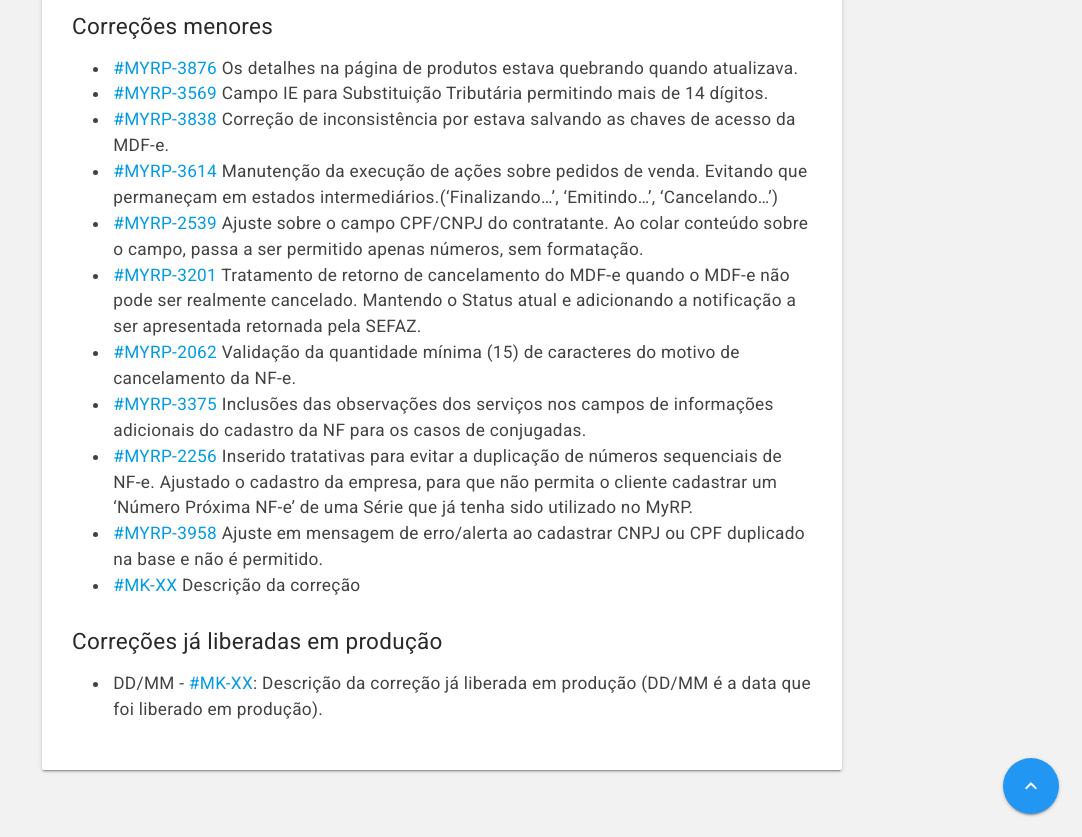
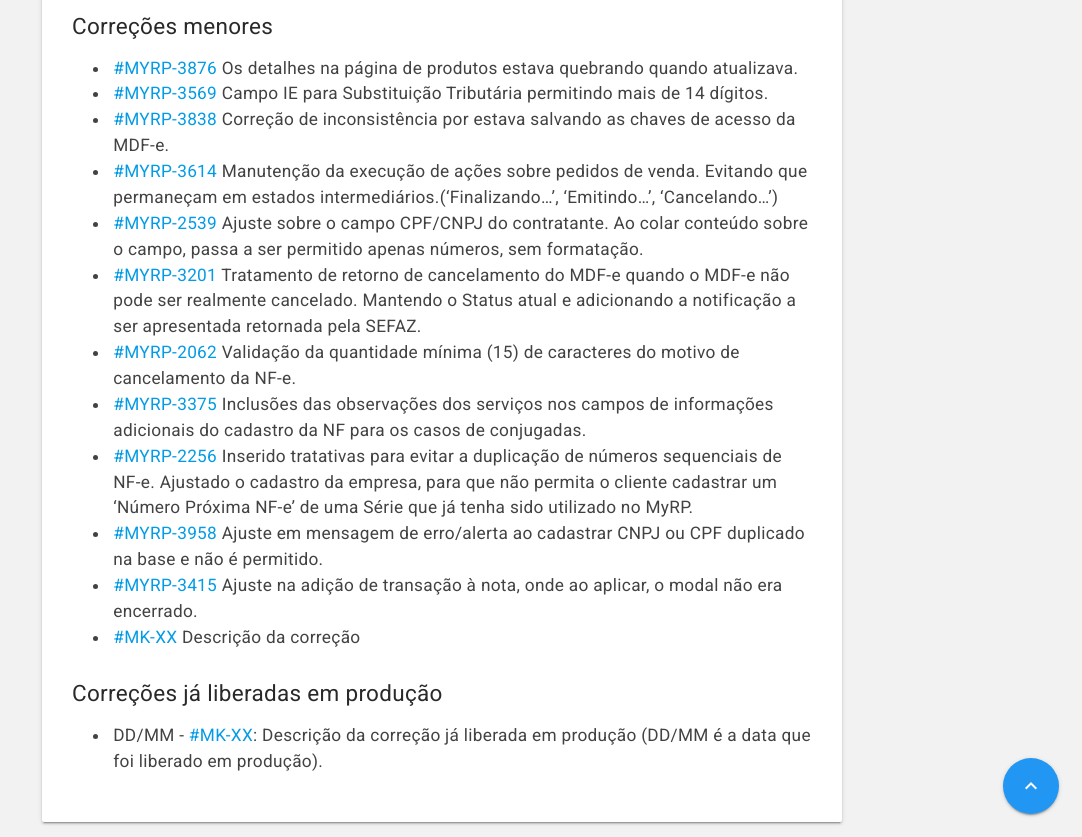
Before and after one commit to myrp-maicon/changelog-myrp, a Jekyll site: the page built from docs/myrp/19.02.03.md, in a window 1280 px wide and 900 px high, scrolled down 1202 px, cut to the strip 63-900 px from the top of the window. Shown: the whole strip, without its empty margins (198-1280 px from the left). Built offline with Jekyll 4.4.1, drawn with Linux system fonts in a browser that asks for light colours; nearby versions of some CDN libraries; our own code applies the rules of GitHub Pages for plain Markdown files; the repository's description, which GitHub fills in, is left out.

Commit message:
Update 19.02.03.md
MYRP-3415: Ajuste na adição de transação à nota, onde ao aplicar, o modal não era encerrado.

```diff
--- a/docs/myrp/19.02.03.md
+++ b/docs/myrp/19.02.03.md
@@ -28,6 +28,7 @@ As alterações estarão disponíveis no ambiente demo.myrp.com.br (212) desde o
 * [#MYRP-3375](https://devmyrp.atlassian.net/browse/MYRP-3375) Inclusões das observações dos serviços nos campos de informações adicionais do cadastro da NF para os casos de conjugadas.
 * [#MYRP-2256](https://devmyrp.atlassian.net/browse/MYRP-2256) Inserido tratativas para evitar a duplicação de números sequenciais de NF-e. Ajustado o cadastro da empresa, para que não permita o cliente cadastrar um 'Número Próxima NF-e' de uma Série que já tenha sido utilizado no MyRP.
 * [#MYRP-3958](https://devmyrp.atlassian.net/browse/MYRP-3958) Ajuste em mensagem de erro/alerta ao cadastrar CNPJ ou CPF duplicado na base e não é permitido.
+* [#MYRP-3415](https://devmyrp.atlassian.net/browse/MYRP-3415) Ajuste na adição de transação à nota, onde ao aplicar, o modal não era encerrado.
 * [#MK-XX](https://devmyrp.atlassian.net/browse/MK-XX) Descrição da correção
 
 ## Correções já liberadas em produção
```
